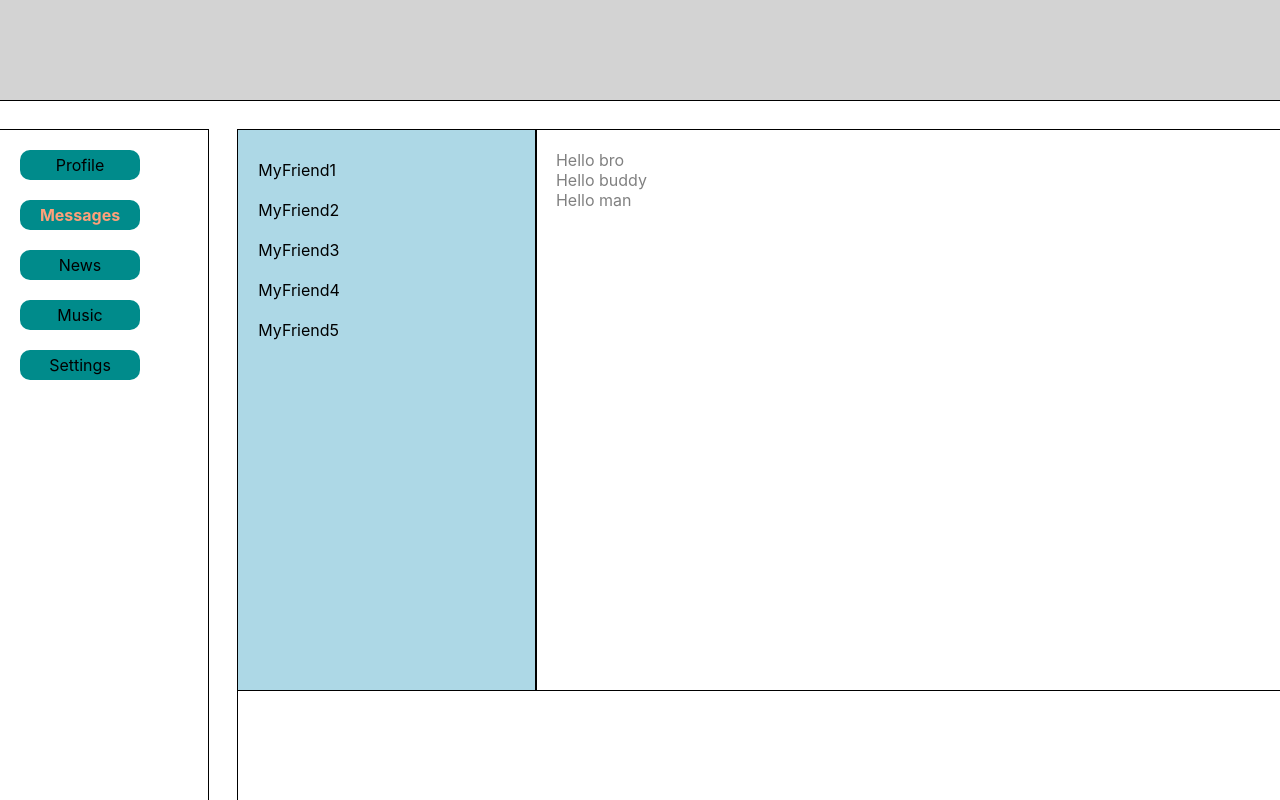
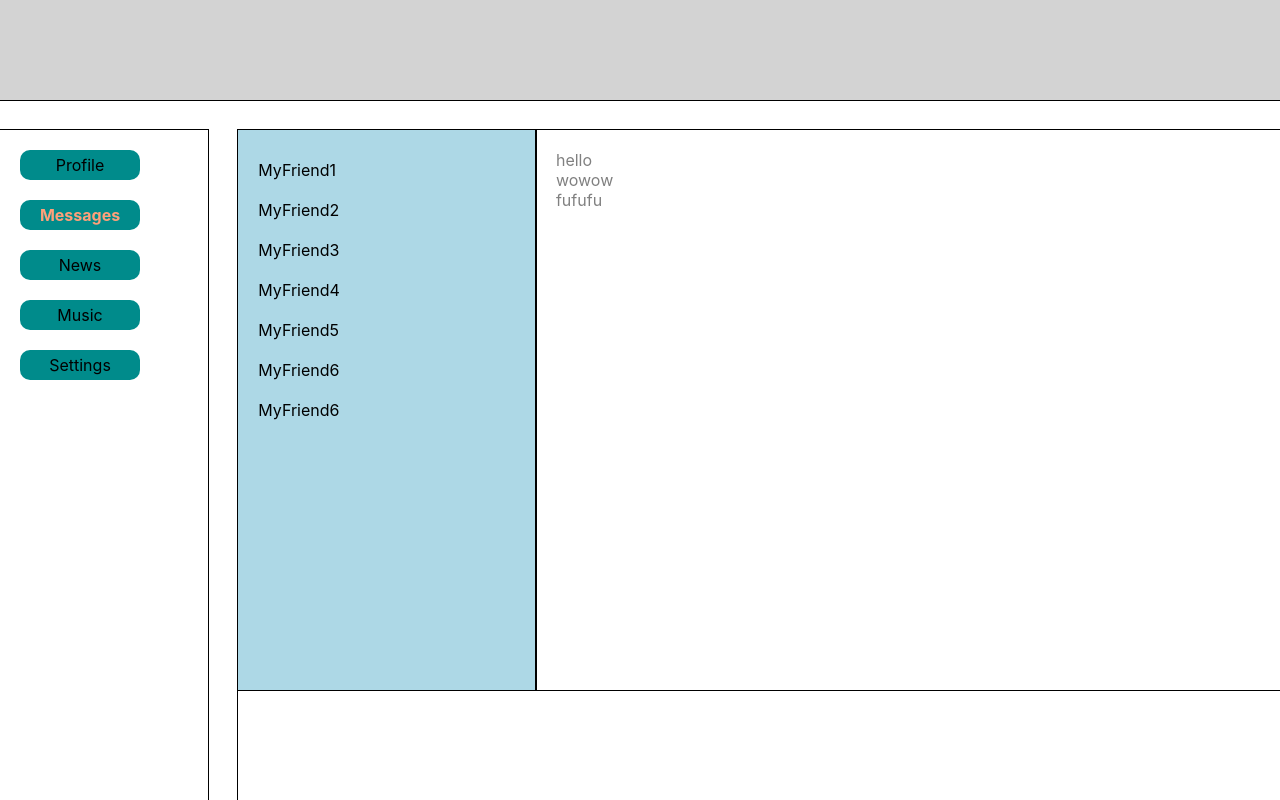
Before and after one commit to nimrab/socialnetwork, a React (Create React App) app: page /dialogs in a window 1280 px wide. Shown: the top 800 px of the page. Built offline with nearby package versions, Linux system fonts and the light colour scheme.

Commit message:
dialog+map

```diff
--- /dev/null
+++ b/src/components/Dialogs/DialogItem.tsx
@@ -0,0 +1,15 @@
+import React from "react";
+import css from "./Dialogs.module.css";
+import {NavLink} from "react-router-dom";
+
+type DialogItemProps = {
+    id: number
+    name: string
+}
+export const DialogItem: React.FC<DialogItemProps> = (props) => {
+    return (
+        <div className={css.DialogItemBox}>
+            <NavLink to={"/dialogs/" + props.id} className={css.DialogItemLink} activeClassName={css.active}>{props.name}</NavLink>
+        </div>
+    )
+}
--- /dev/null
+++ b/src/components/Dialogs/DialogMessage.tsx
@@ -0,0 +1,12 @@
+import React from "react";
+import css from "./Dialogs.module.css";
+
+type MessageProps = {
+    text:string
+}
+export const Message:React.FC<MessageProps> = (props) => {
+    return (
+
+        <div className={css.message}>{props.text}</div>
+    )
+}
--- a/src/components/Dialogs/Dialogs.module.css
+++ b/src/components/Dialogs/Dialogs.module.css
@@ -45,6 +45,7 @@
 a.active {
     font-weight: 700;
     color: lightseagreen;
+    font-size: 17px;
 }
 
 .message {
--- a/src/components/Dialogs/Dialogs.tsx
+++ b/src/components/Dialogs/Dialogs.tsx
@@ -1,51 +1,53 @@
 import React from "react";
 import css from './Dialogs.module.css'
-import {NavLink} from "react-router-dom";
+import {DialogItem} from "./DialogItem";
+import {Message} from "./DialogMessage";
+
 
 export const Dialogs = () => {
+
+    type dialogDataType = {
+        id: number
+        name: string
+    }
+
+    const dialogData: Array<dialogDataType> = [
+        {id: 1, name: "MyFriend1"},
+        {id: 2, name: "MyFriend2"},
+        {id: 3, name: "MyFriend3"},
+        {id: 4, name: "MyFriend4"},
+        {id: 5, name: "MyFriend5"},
+        {id: 6, name: "MyFriend6"},
+        {id: 6, name: "MyFriend6"},
+    ]
+
+    type dialogMessageDataType = {
+        id: number
+        text: string
+    }
+
+    const dialogMessageData: Array<dialogMessageDataType> = [
+        {id: 1, text: "hello"},
+        {id: 2, text: "wowow"},
+        {id: 3, text: "fufufu"},
+    ]
+
+    const dialogDataMap: JSX.Element[] = dialogData.map(el => {
+        return <DialogItem id={el.id} name={el.name}/>
+    })
+
+    const dialogDataMessageMap: JSX.Element[] = dialogMessageData.map(el => {
+        return  <Message text={el.text}/>
+    })
+
     return (
         <section className={css.dialogs}>
-
             <div className={css.dialogs_items}>
-                <DialogItem id={1} name="MyFriend1"/>
-                <DialogItem id={2} name="MyFriend2"/>
-                <DialogItem id={3} name="MyFriend3"/>
-                <DialogItem id={4} name="MyFriend4"/>
-                <DialogItem id={5} name="MyFriend5"/>
+                { dialogDataMap }
             </div>
-
-
             <div className={css.dialogs_messages}>
-                <Message text="Hello bro"/>
-                <Message text="Hello buddy"/>
-                <Message text="Hello man"/>
+                { dialogDataMessageMap }
             </div>
-
-
         </section>
     )
 }
-
-
-type DialogItemProps = {
-    id: number
-    name: string
-}
-const DialogItem: React.FC<DialogItemProps> = (props) => {
-    return (
-        <div className={css.DialogItemBox}>
-            <NavLink to={"/dialogs/" + props.id} className={css.DialogItemLink} activeClassName={css.active}>{props.name}</NavLink>
-        </div>
-    )
-}
-
-
-type MessageProps = {
-    text:string
-}
-const Message:React.FC<MessageProps> = (props) => {
-    return (
-
-        <div className={css.message}>{props.text}</div>
-    )
-}
```
